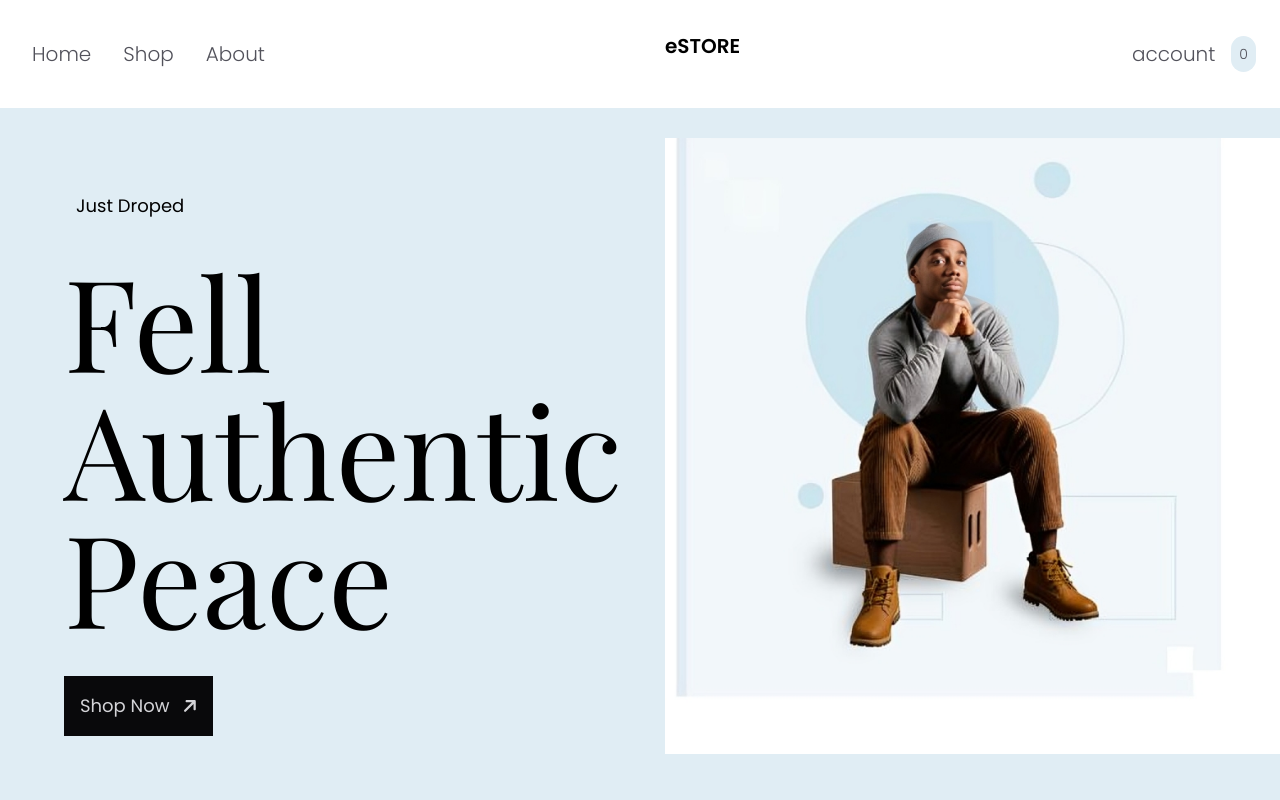
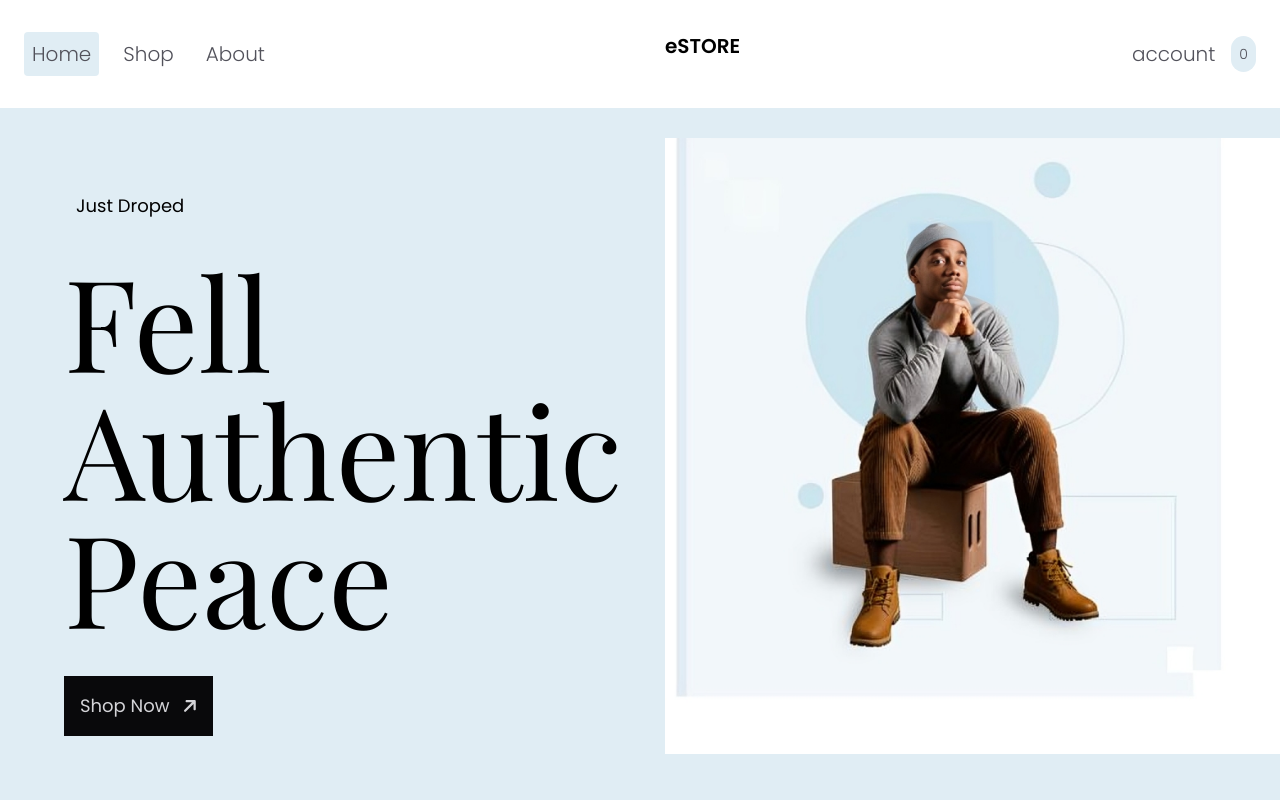
Before and after one commit to AimalShah/e-commerce-app, a React (Vite) app: page / in a window 1280 px wide. Shown: the top 800 px of the page. Built offline with nearby package versions, Linux system fonts and the light colour scheme; no server answers; a web font is replaced by a local one.

Commit message:
fixed header

```diff
--- a/src/components/Header.jsx
+++ b/src/components/Header.jsx
@@ -1,6 +1,6 @@
 import { useState } from "react"
 import {delay, motion} from "framer-motion"
-import { Link } from "react-router-dom"
+import { Link , NavLink} from "react-router-dom"
 import { FontAwesomeIcon } from "@fortawesome/react-fontawesome"
 import { faBars , faXmark , faCartShopping} from "@fortawesome/free-solid-svg-icons"
 
@@ -18,17 +18,37 @@ export default function Header() {
         <div className="container px-4 mx-auto my-6 flex justify-between text-xl">
             <div className="hidden lg:block font-light">
             <nav className="flex list-none gap-4 text-zinc-600">
-                    <li className="hover:bg-light-blue p-2 rounded ">
-                        <Link to="/">
+                        <NavLink to="/"
+                        className={({isActive}) =>
+                            isActive ? "bg-light-blue rounded" :
+                            "hover:bg-light-blue"
+                        }
+                        >
+                    <li className="p-2 rounded">
                             Home
-                        </Link>
                      </li>
-                    <li className="hover:bg-light-blue p-2 rounded">
-                        <Link to="/shop">Shop</Link>
-                    </li>
-                    <li className="hover:bg-light-blue p-2 rounded">
-                        <a href="#">About</a>
-                    </li>
+                        </NavLink>
+                        <NavLink to="/shop"
+                        className={({isActive}) =>
+                            isActive ? "bg-light-blue rounded" :
+                            "hover:bg-light-blue"
+                        }
+                        >
+                    <li className="p-2 rounded">
+                           Shop
+                     </li>
+                        </NavLink>
+                        <NavLink to="/About"
+                        className={({isActive}) =>
+                            isActive ? "bg-light-blue rounded" :
+                            "hover:bg-light-blue"
+                        }
+                        >
+                    <li className="p-2 rounded">
+                          About
+                     </li>
+                 </NavLink>
+
                 </nav>
             </div>
             <div className="font-semibold">
```
